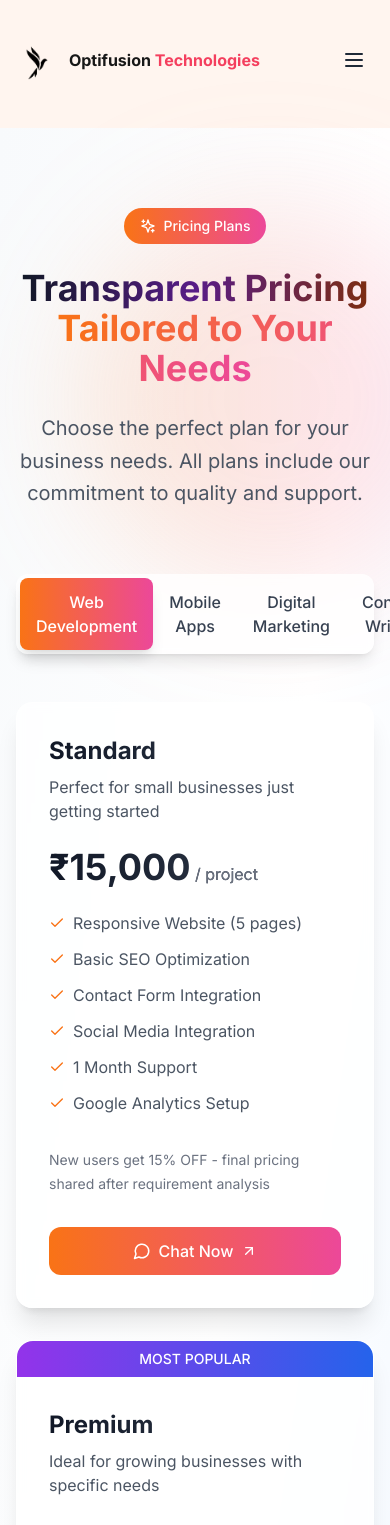
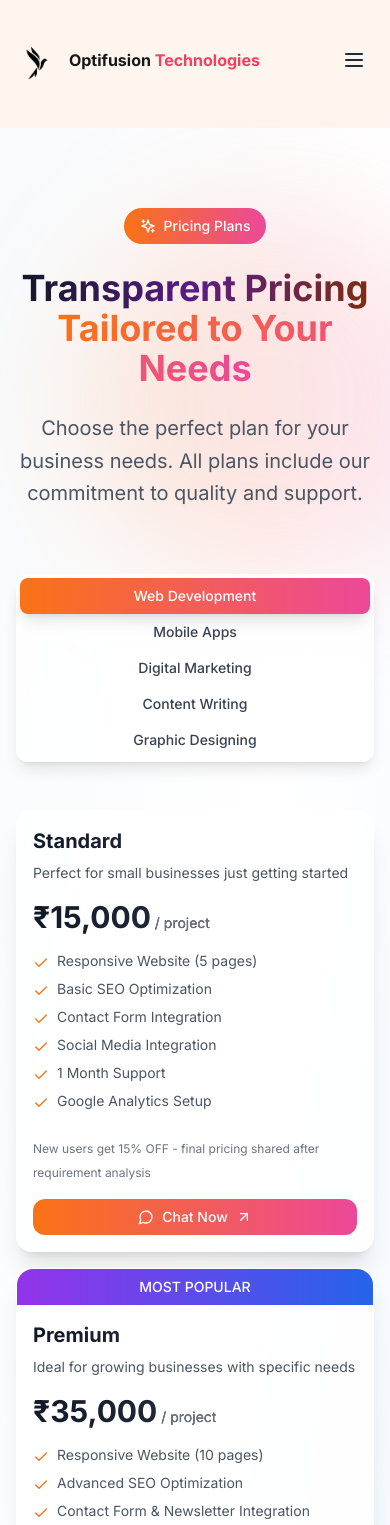
Before and after one commit to krishmelwani/optifusion-tech, a React (Vite) app: page /pricing in a window 390 px wide. Shown: the top 1525 px of the page. Built offline with nearby package versions, Linux system fonts and the light colour scheme.

Commit message:
fixed responsiveness in pricing

```diff
--- a/src/pages/Pricing.tsx
+++ b/src/pages/Pricing.tsx
@@ -198,43 +198,43 @@ const PricingPlan = ({ plan, index }: { plan: typeof websitePlans[0]; index: num
         </div>
       )}
 
-      <div className="p-8 flex-grow">
-        <h3 className="text-2xl font-bold mb-2 bg-gradient-to-r from-gray-900 to-gray-700 bg-clip-text text-transparent">
+      <div className="p-4 sm:p-6 lg:p-8 flex-grow">
+        <h3 className="text-xl sm:text-2xl font-bold mb-2 bg-gradient-to-r from-gray-900 to-gray-700 bg-clip-text text-transparent">
           {plan.name}
         </h3>
-        <p className="text-gray-600 mb-6">{plan.description}</p>
+        <p className="text-sm sm:text-base text-gray-600 mb-4 sm:mb-6">{plan.description}</p>
 
-        <div className="text-4xl font-bold mb-6 bg-gradient-to-r from-gray-900 to-gray-700 bg-clip-text text-transparent">
+        <div className="text-3xl sm:text-4xl font-bold mb-4 sm:mb-6 bg-gradient-to-r from-gray-900 to-gray-700 bg-clip-text text-transparent">
           {plan.price}
-          {plan.name !== 'Custom' && <span className="text-base font-normal text-gray-500"> / project</span>}
+          {plan.name !== 'Custom' && <span className="text-sm sm:text-base font-normal text-gray-500"> / project</span>}
         </div>
 
-        <ul className="space-y-3 mb-8">
+        <ul className="space-y-2 sm:space-y-3 mb-6 sm:mb-8">
           {plan.features.map((feature, idx) => (
             <li key={idx} className="flex items-start">
               <span className="mr-2 mt-1 text-orange-500">
                 <Check size={16} />
               </span>
-              <span className="text-gray-600">
+              <span className="text-sm sm:text-base text-gray-600">
                 {feature}
               </span>
             </li>
           ))}
         </ul>
-        <span className="text-sm text-gray-500">{plan.topup}</span>
+        <span className="text-xs sm:text-sm text-gray-500">{plan.topup}</span>
       </div>
 
-      <div className="px-8 pb-8 mt-auto">
+      <div className="px-4 sm:px-6 lg:px-8 pb-4 sm:pb-6 lg:pb-8 mt-auto">
         <a
           href="https://wa.me/9928610677"
           target="_blank"
           rel="noopener noreferrer"
           className={`
-            group flex items-center justify-center gap-2 w-full py-3 px-6 rounded-xl font-medium transition-all duration-300
+            group flex items-center justify-center gap-2 w-full py-2 sm:py-3 px-4 sm:px-6 rounded-xl font-medium transition-all duration-300 text-sm sm:text-base
             bg-gradient-to-r ${plan.gradient} text-white hover:shadow-lg hover:shadow-orange-500/30
           `}
         >
-          <MessageCircle size={18} />
+          <MessageCircle size={16} className="sm:w-5 sm:h-5" />
           Chat Now
           <ArrowUpRight className="w-4 h-4 group-hover:translate-x-1 group-hover:-translate-y-1 transition-transform duration-300" />
         </a>
@@ -277,11 +277,11 @@ const Pricing = () => {
           </div>
 
           <div className="max-w-4xl mx-auto mb-12">
-            <div className="bg-white/80 backdrop-blur-sm p-1 rounded-xl shadow-lg flex">
+            <div className="bg-white/80 backdrop-blur-sm p-1 rounded-xl shadow-lg flex flex-col sm:flex-row">
               {['websites', 'apps', 'marketing', 'content writing', 'graphic design'].map((category) => (
                 <button
                   key={category}
-                  className={`flex-1 py-3 px-4 rounded-lg font-medium transition-all duration-300 ${
+                  className={`flex-1 py-2 sm:py-3 px-2 sm:px-4 rounded-lg font-medium transition-all duration-300 text-sm sm:text-base ${
                     selectedCategory === category
                       ? 'bg-gradient-to-r from-orange-500 to-pink-500 text-white shadow-lg'
                       : 'text-gray-700 hover:bg-gray-100'
@@ -298,7 +298,7 @@ const Pricing = () => {
             </div>
           </div>
 
-          <div className="grid grid-cols-1 md:grid-cols-3 gap-8">
+          <div className="grid grid-cols-1 sm:grid-cols-2 lg:grid-cols-3 gap-4 sm:gap-6 lg:gap-8">
             {(selectedCategory === 'websites' ? websitePlans :
               selectedCategory === 'apps' ? appPlans :
                 selectedCategory === 'content writing' ? contentWritingPlans :
```
